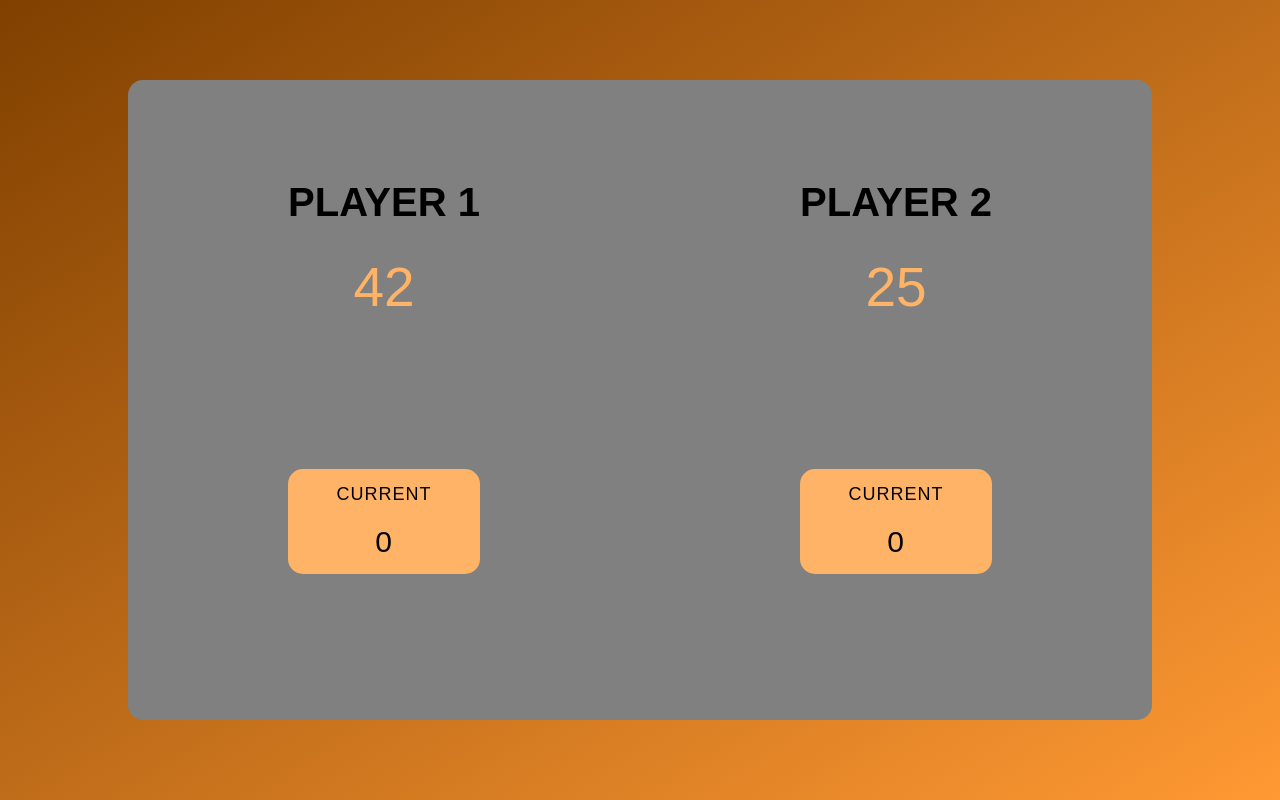
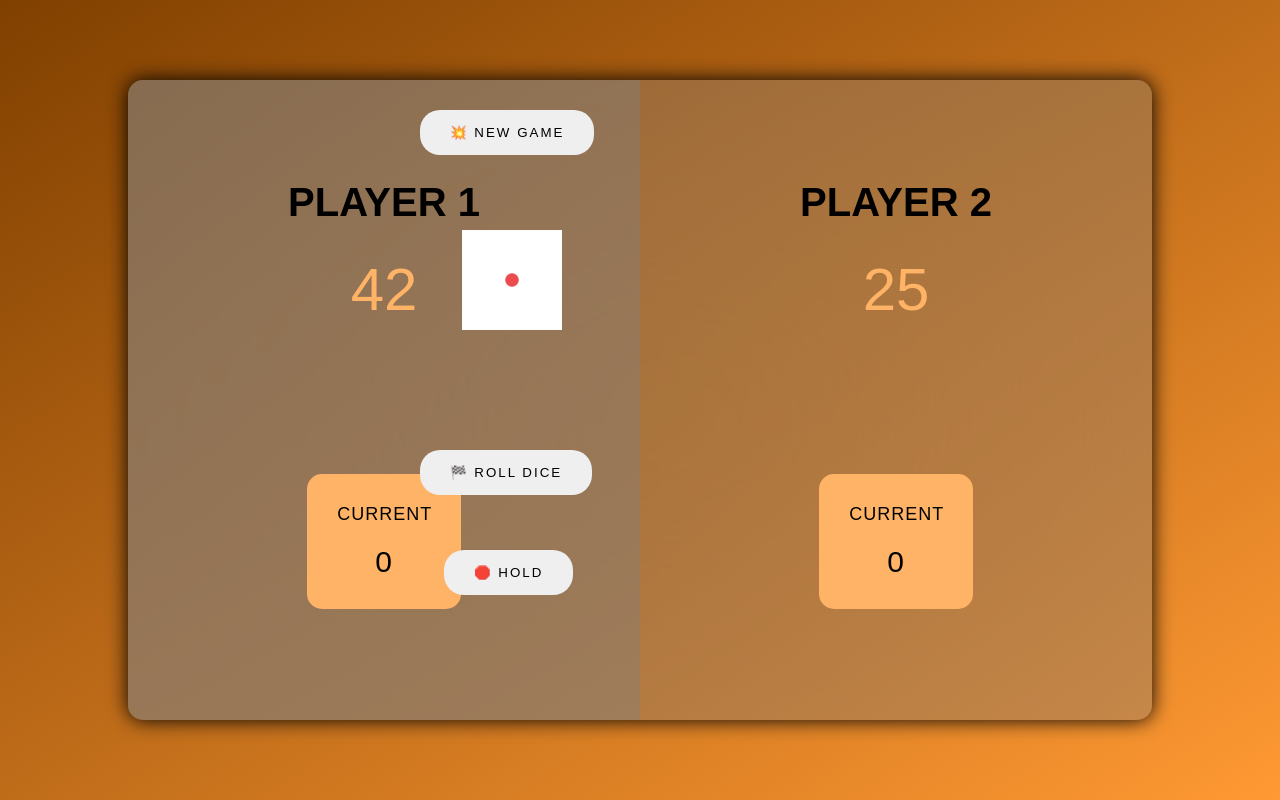
Before and after one commit to srdjanpetkovski/Dice_Game, a plain HTML site: page index.html in a window 1280 px wide. Drawn offline with Linux system fonts and the light colour scheme; a web font is replaced by a local one.

Commit message:
html and css finished

```diff
--- a/index.html
+++ b/index.html
@@ -9,7 +9,7 @@
 </head>
 <body>
     <main>
-        <section>
+        <section class="player active">
             <h2 class="name">Player 1</h2>
             <p class="score">42</p>
             <div class="current">
@@ -17,7 +17,7 @@
                 <p>0</p>
             </div>
         </section>
-        <section>
+        <section class="player">
             <h2 class="name">Player 2</h2>
             <p class="score">25</p>
             <div class="current">
@@ -26,6 +26,12 @@
             </div>
         </section>
     </main>
+    <section class="btnsImg">
+        <img src="img/dice-1.png" alt="" class="dice">
+        <button class="btn new">💥  New Game</button>
+        <button class="btn roll">🏁  Roll Dice</button>
+        <button class="btn hold">🛑  Hold</button>
+    </section>
     <script src="script.js"></script>
 </body>
 </html>
--- a/style.css
+++ b/style.css
@@ -8,6 +8,16 @@ BASIC STYLES
     margin: 0;
     box-sizing: border-box;
 }
+html {
+    scroll-behavior: smooth;
+}
+img {
+    max-width: 100px;
+    height: 100px;
+    position: absolute;
+    left: -818px;
+    top: 230px;
+}
 body {
     font-family: 'Trispace', sans-serif;
     font-size: 18px;
@@ -17,17 +27,27 @@ body {
     background-size: cover;
     background-position: center;
     display: flex;
+
 }
 
 main {
     display: flex;
     justify-content: space-around;
-    background-color: gray;
+    background-color: rgba(128, 128, 128, 0.35);
+    backdrop-filter: blur(200px);
     width: 80%;
     text-align: center;
     margin: auto;
     height: 80vh;
     border-radius: 15px;
+    box-shadow: 0 0 20px;
+    overflow: hidden;
+}
+.player {
+    flex: 50%;
+}
+.active {
+    background-color: rgba(128, 128, 128, 0.4);
 }
 .name {
     font-size: 40px;
@@ -36,19 +56,45 @@ main {
 }
 .score {
     color: #ffb366;
-    font-size: 55px;
+    font-size: 60px;
     margin-top: 30px;
 }
 .current {
     background-color: #ffb366;
     border-radius: 15px;
-    margin-top: 150px;
-    padding: 15px;
+    margin: 150px auto 0 auto;
+    padding: 30px;
     text-transform: uppercase;
     letter-spacing: 1px;
+    width: 30%;
 }
-
 .current p:last-child {
     font-size: 30px;
     margin-top: 20px;
 }
+.btnsImg {
+    position: relative;
+}
+.btn {
+    text-transform: uppercase;
+    padding: 15px 30px;
+    border-radius: 20px;
+    border: none;
+    letter-spacing: 2px;
+    cursor: pointer;
+}
+.new {
+    position: absolute;
+    left: -860px;
+    top: 110px;
+}
+.roll {
+    position: absolute;
+    left: -860px;
+    top: 450px;
+}
+.hold {
+    position: absolute;
+    left: -836px;
+    top: 550px;
+}
```
Also changed, not shown: img/dice-1.png (added), img/dice-2.png (added), img/dice-3.png (added), img/dice-4.png (added), img/dice-5.png (added), img/dice-6.png (added).
